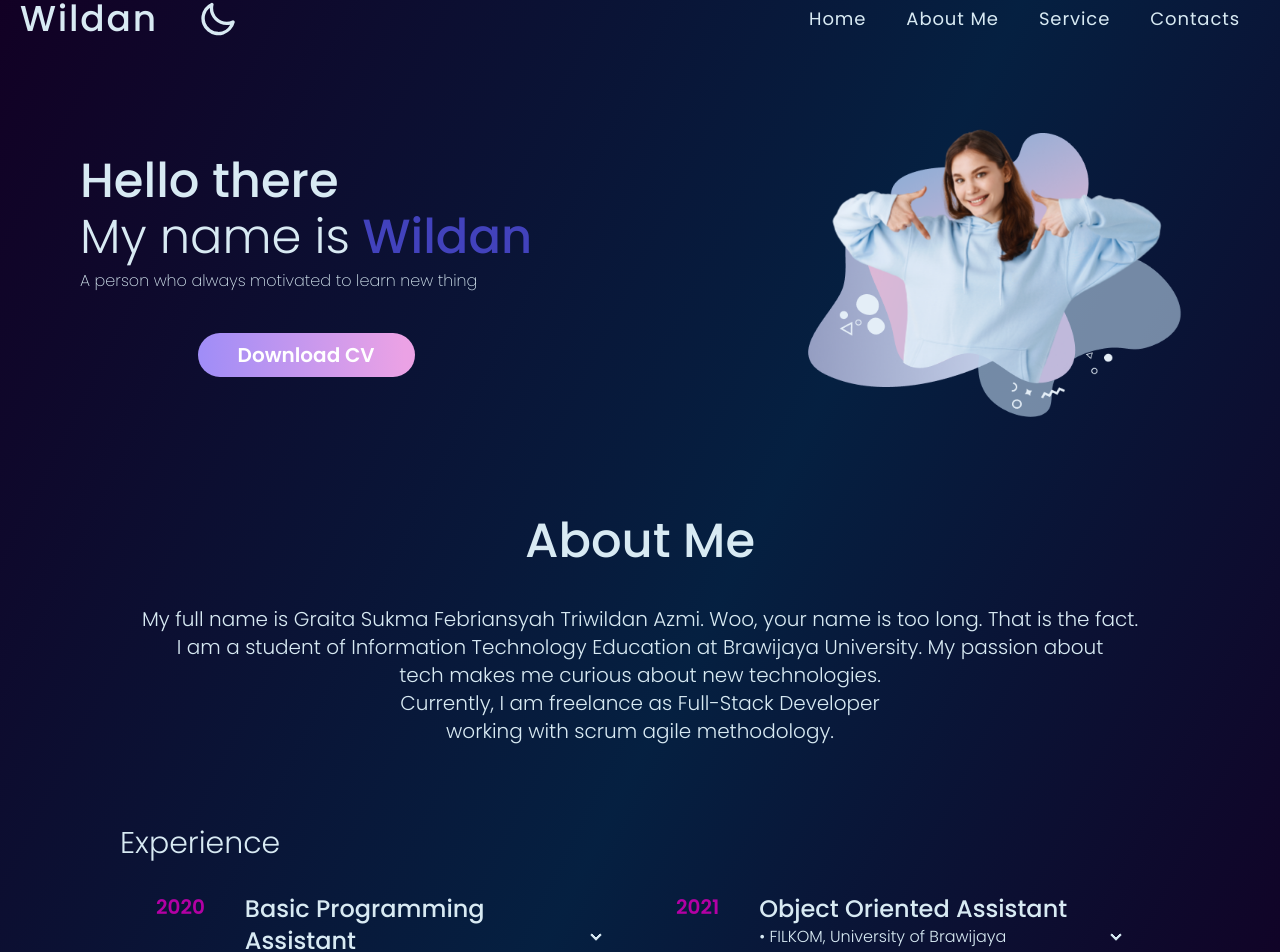
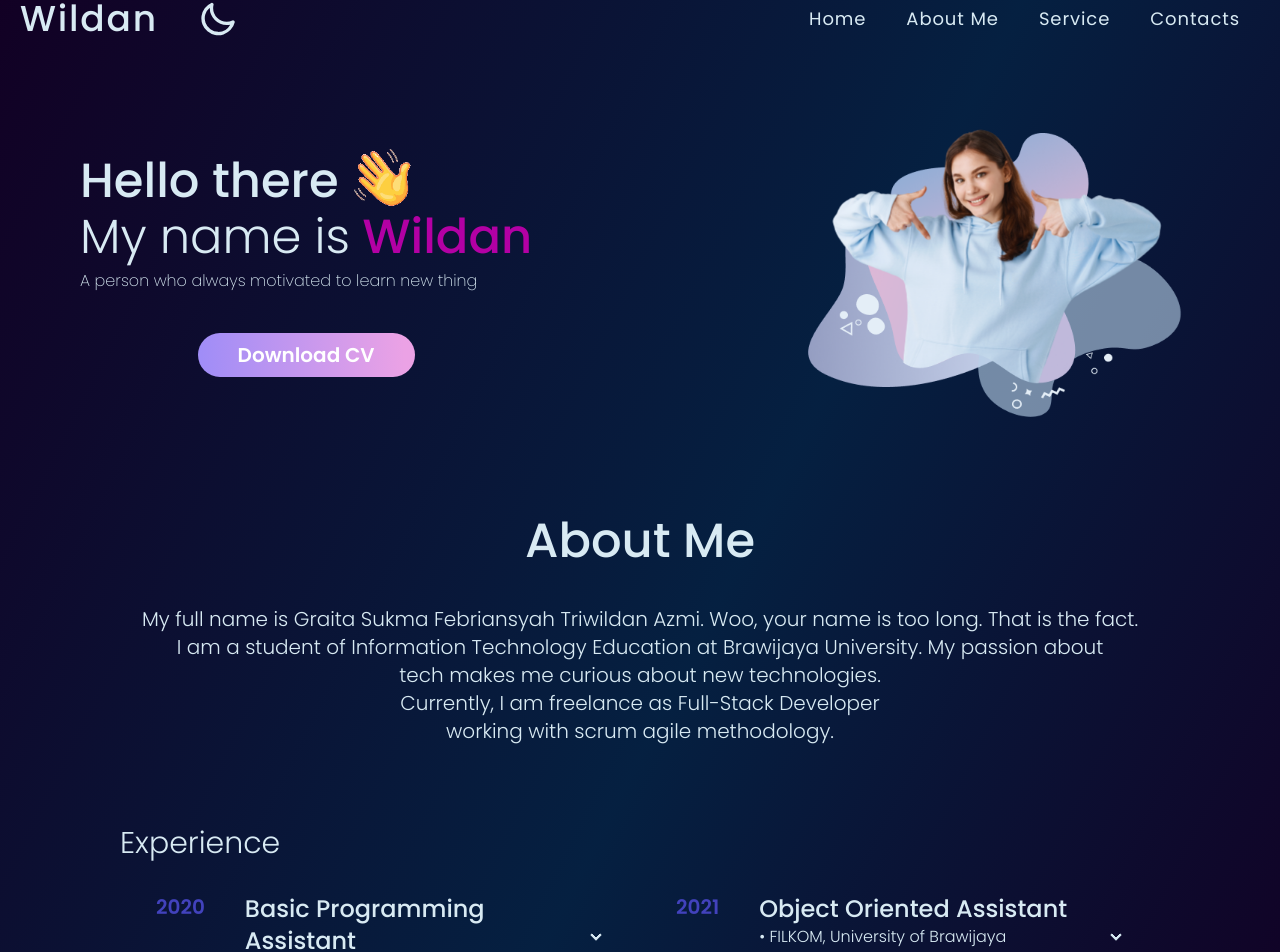
Before and after one commit to Wildanzr/personal-portofolio, a React (Vite) app: page / in a window 1280 px wide. Shown: the part 21-973 px from the top of the page. Built offline with nearby package versions, Linux system fonts and the light colour scheme.

Commit message:
feat: animated emoji and duration

```diff
--- a/src/App.jsx
+++ b/src/App.jsx
@@ -24,7 +24,7 @@ const App = () => {
   })
 
   return (
-    <div className="bglight mx-auto text-[#02091B] font-poppins dark:text-[#D8EAF3] duration-500" id='theme'>
+    <div className="bglight mx-auto text-[#02091B] font-poppins dark:text-[#D8EAF3] duration-300" id='theme'>
       <Navbar theme={theme} setTheme={setTheme}/>
       <Hero />
       <About />
--- a/src/components/About.jsx
+++ b/src/components/About.jsx
@@ -4,7 +4,7 @@ import Experience from './Experience'
 
 const About = () => {
   return (
-    <div className="flex flex-col cotainer py-20 px-10">
+    <div className="flex flex-col cotainer py-20 px-10 duration-300">
       <div className="flex flex-col">
       <h2 className="text-5xl font-medium text-center">About Me</h2>
       <p className='text-xl font-light text-center py-10'>
--- a/src/components/ExList.jsx
+++ b/src/components/ExList.jsx
@@ -7,7 +7,7 @@ const ExList = ({ year, title, company, desc }) => {
       <input type="checkbox" />
       <div className="collapse-title text-xl font-medium">
         <div className="flex flex-row">
-          <p className="text-xl font-semibold text-[#B300A4] pr-10">{year}</p>
+          <p className="text-xl font-semibold text-[#B300A4] dark:text-[#4242BC] duration-300 pr-10">{year}</p>
 
           <div className="flex flex-col">
             <p className="text-2xl font-medium">{title}</p>
--- a/src/components/Hero.jsx
+++ b/src/components/Hero.jsx
@@ -1,16 +1,20 @@
 import React from 'react'
 
 import HeroImage from '../images/Hero.png'
+import WaveGif from '../images/wave.gif'
 
 const Hero = () => {
   return (
-    <div className="flex flex-row container justify-between py-5 px-20">
+    <div className="flex flex-row container justify-between py-5 px-20 duration-300">
       <div className="flex flex-col place-content-end">
         <div className="flex flex-col">
-          <p className="text-5xl font-medium pb-2">Hello there</p>
+          <div className="flex flex-row items-end">
+            <p className="text-5xl font-medium pb-2">Hello there</p>
+            <img src={WaveGif} className="pl-2 w-20" />
+          </div>
           <p className="text-5xl font-light pb-2">
             My name is
-            <span className="text-5xl font-medium text-[#4242BC]"> Wildan</span>
+            <span className="text-5xl font-medium text-[#4242BC] dark:text-[#B300A4] duration-300"> Wildan</span>
           </p>
           <p className="text-base font-extralight">
             A person who always motivated to learn new thing
--- a/src/components/Navbar.jsx
+++ b/src/components/Navbar.jsx
@@ -7,7 +7,7 @@ const Navbar = ({ theme, setTheme }) => {
   }
 
   return (
-    <div className="flex flex-row container py-5 px-5 justify-between">
+    <div className="flex flex-row container py-5 px-5 justify-between duration-300">
       <div className="flex flex-row">
         <p className="text-4xl font-medium tracking-wider">Wildan</p>
         <label className="swap swap-rotate pl-10">
--- a/src/styles/Custom.css
+++ b/src/styles/Custom.css
@@ -1,5 +1,5 @@
 .bglight {
-    background: linear-gradient(296.82deg, #D9EEEB 3.03%, rgba(208, 226, 233, 0.489125) 46.3%, rgba(218, 218, 229, 0) 100%);
+    background: linear-gradient(296.82deg, rgba(179, 197, 240, 0.7) 3.03%, rgba(214, 203, 228, 0.7) 69.27%, rgba(178, 164, 192, 0.7) 100%);
     transition: all 0.5s ease;
 }
 
```
Also changed, not shown: src/images/wave.gif (added), src/images/wave.png (added).
